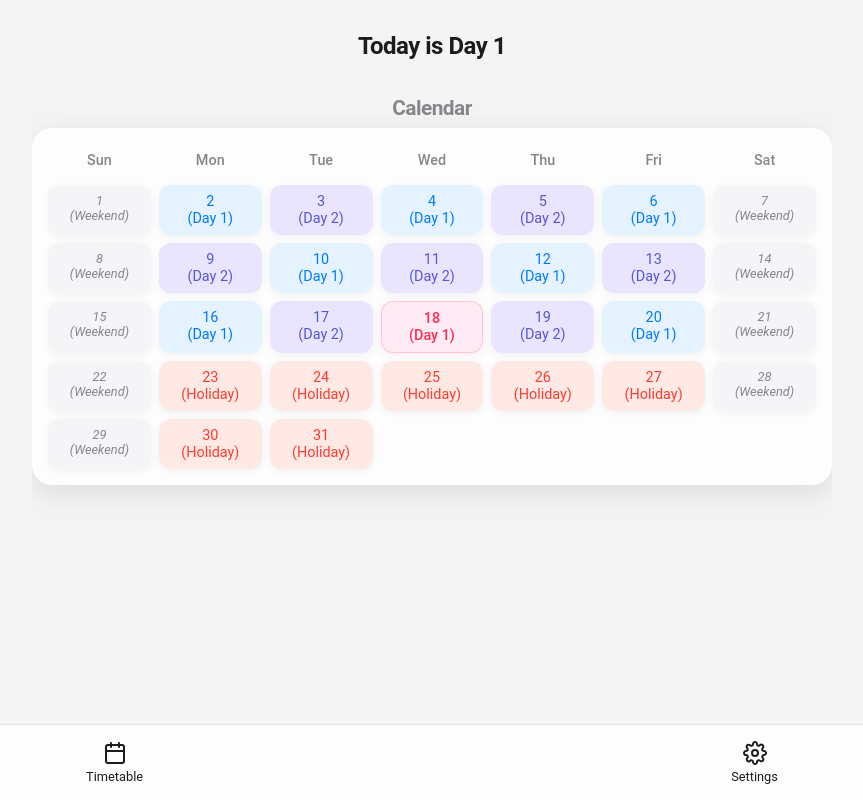
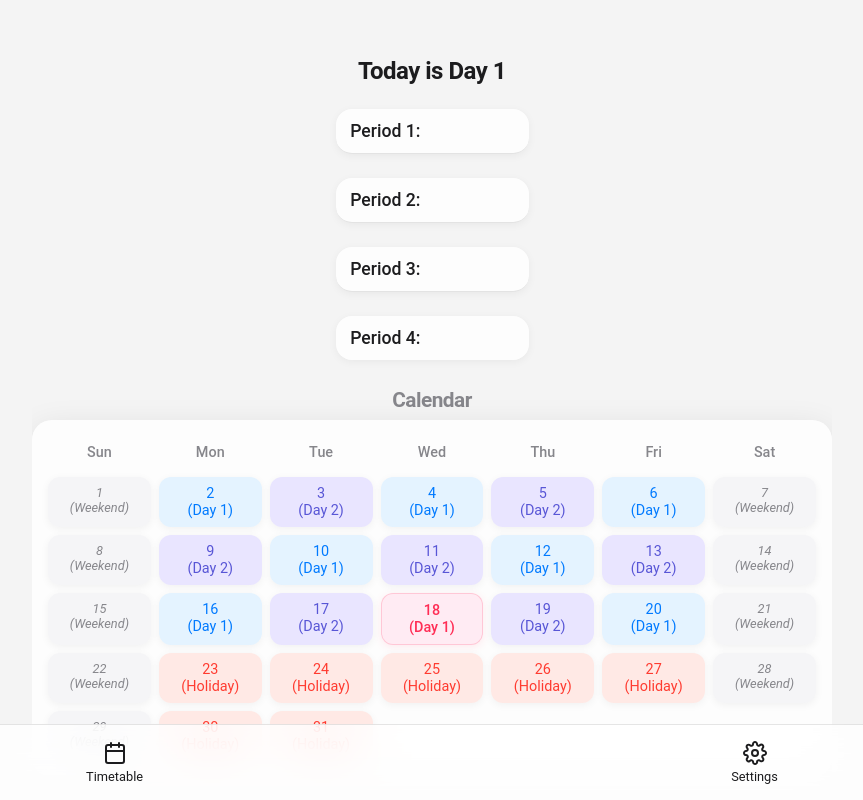
Before and after one commit to HassanSattar3/Better-Tdsb-Connect-App, a plain HTML site: page index.html in a window 1280 px wide. Shown: the whole page, without its empty margins (208-1071 px from the left). Drawn offline with Linux system fonts and the light colour scheme.

Commit message:
Update index.html

```diff
--- a/index.html
+++ b/index.html
@@ -2,26 +2,52 @@
 <html lang="en">
 <head>
   <meta charset="UTF-8">
-  <meta name="viewport" content="width=device-width, initial-scale=1.0, maximum-scale=1.0, user-scalable=no">
+  <meta name="viewport" content="width=device-width, initial-scale=1.0, maximum-scale=1.0, user-scalable=no, viewport-fit=cover">
   <meta name="theme-color" content="#4CAF50">
   <meta name="apple-mobile-web-app-capable" content="yes">
   <meta name="apple-mobile-web-app-status-bar-style" content="black-translucent">
+  <meta name="apple-mobile-web-app-title" content="Timetable">
+  <meta name="mobile-web-app-capable" content="yes">
+  <link rel="manifest" href="manifest.json">
+  <link rel="apple-touch-icon" href="icons/icon-192x192.png">
+  <link rel="apple-touch-startup-image" href="splash/apple-splash-2048-2732.png" media="(device-width: 1024px) and (device-height: 1366px) and (-webkit-device-pixel-ratio: 2)">
+  <link rel="apple-touch-startup-image" href="splash/apple-splash-1668-2388.png" media="(device-width: 834px) and (device-height: 1194px) and (-webkit-device-pixel-ratio: 2)">
+  <link rel="apple-touch-startup-image" href="splash/apple-splash-1536-2048.png" media="(device-width: 768px) and (device-height: 1024px) and (-webkit-device-pixel-ratio: 2)">
+  <link rel="apple-touch-startup-image" href="splash/apple-splash-1125-2436.png" media="(device-width: 375px) and (device-height: 812px) and (-webkit-device-pixel-ratio: 3)">
+  <link rel="apple-touch-startup-image" href="splash/apple-splash-828-1792.png" media="(device-width: 414px) and (device-height: 896px) and (-webkit-device-pixel-ratio: 2)">
   <title>Timetable App</title>
   <link rel="stylesheet" href="styles.css">
   <link href="https://fonts.googleapis.com/css2?family=Inter:wght@400;500;600&display=swap" rel="stylesheet">
 </head>
 <body>
-
+  <div class="sections-container">
     <!-- Timetable and Calendar Display -->
-<section id="timetable" class="section">
+    <section id="timetable" class="section active">
       <h2 id="day-indicator">Today's Timetable</h2>
-  <div id="timetable-items"></div>
+      <div id="timetable-items">
+        <div class="period-item">
+          <span class="period-label">Period 1:</span>
+          <span class="period-text" data-period="1" contenteditable="true"></span>
+        </div>
+        <div class="period-item">
+          <span class="period-label">Period 2:</span>
+          <span class="period-text" data-period="2" contenteditable="true"></span>
+        </div>
+        <div class="period-item">
+          <span class="period-label">Period 3:</span>
+          <span class="period-text" data-period="3" contenteditable="true"></span>
+        </div>
+        <div class="period-item">
+          <span class="period-label">Period 4:</span>
+          <span class="period-text" data-period="4" contenteditable="true"></span>
+        </div>
+      </div>
       <h2>Calendar</h2>
       <div id="calendar-content" class="calendar-container"></div>
     </section>
 
     <!-- Settings Section -->
-<section id="settings" class="section hidden">
+    <section id="settings" class="section">
       <h2>Settings</h2>
       <div style="display: flex; flex-direction: column; align-items: center;">
         <label class="switch">
@@ -45,6 +71,7 @@
       </div>
       <button id="save-settings-btn" class="primary-btn">Save Settings</button>
     </section>
+  </div>
 
   <!-- Bottom Navigation Bar -->
   <nav class="navbar">
```
Lines whose indentation alone changed are shown as unchanged.
